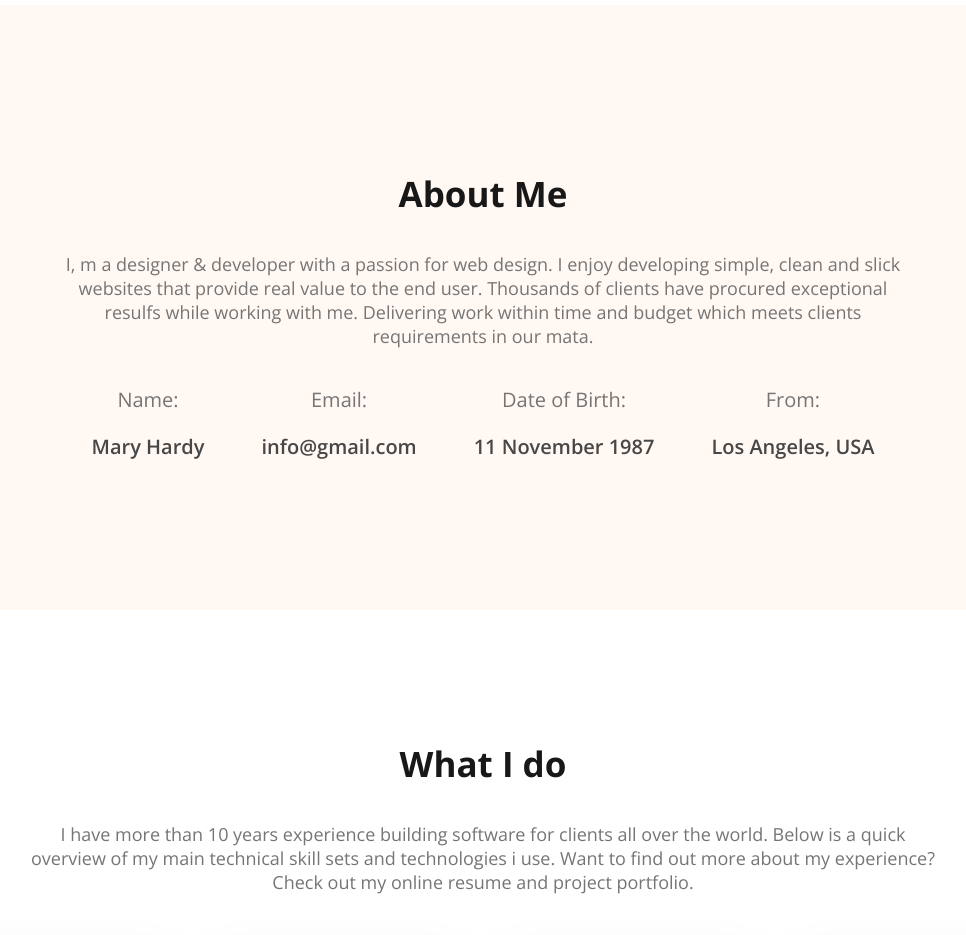
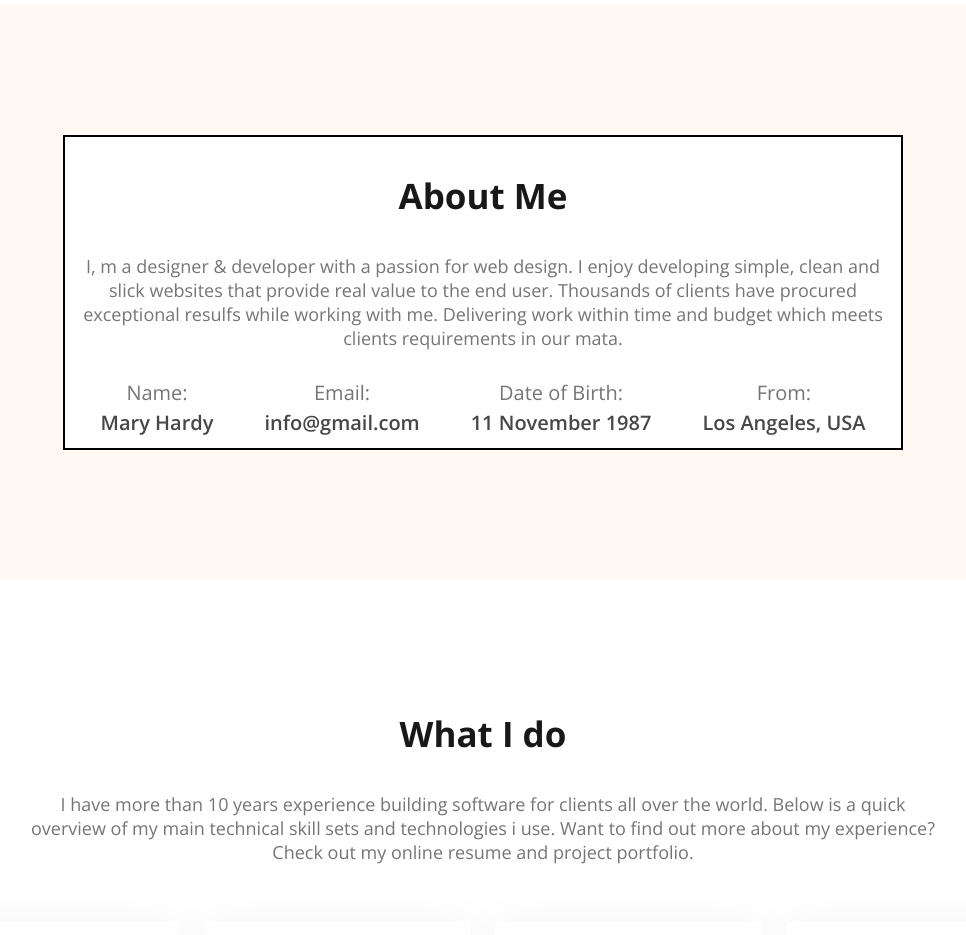
Before and after one commit to Anik2000/web-dev-portfolio, a plain HTML site: page index.html in a window 1280 px wide. Shown: the part 960-1895 px from the top of the page, without its empty margins (157-1123 px from the left). Drawn offline with nearby package versions, Linux system fonts and the light colour scheme.

Commit message:
added the styles of About us section

```diff
--- a/Styles/portfolio.css
+++ b/Styles/portfolio.css
@@ -111,6 +111,7 @@ nav li a{
 .about-items{
     display: flex;
     justify-content: space-around;
+    line-height: 10px;
 }
 .item-description{
     font-weight: 600;
@@ -120,6 +121,11 @@ nav li a{
 .item-title{
     color: #757575;
     font-size: 20px;
+}
+.about-us{
+    border: 2px solid #000000 ;
+    background-color: #FFFFFF;
+    padding: 0 10px;
 }
 
 /* main styles */
--- a/index.html
+++ b/index.html
@@ -33,7 +33,8 @@
 
     <main>
         <section class="about secondary-bg">
-            <h3 class="section-title">About Me</h3>
+            <div class="about-us">
+                <h3 class="section-title">About Me</h3>
             <p class="section-description">I, m a designer & developer with a passion for web design. I enjoy developing simple, clean and slick websites that provide real value to the end user. Thousands of clients have procured exceptional resulfs while working with me. Delivering work within time and budget which meets clients requirements in our mata.</p>
             <div class="about-items">
                 <div class="about-item">
@@ -52,6 +53,7 @@
                     <p class="item-title">From:</p>
                     <p class="item-description">Los Angeles, USA</p>
                 </div>
+            </div>
             </div>
         </section>
         <section class="skills">
```
